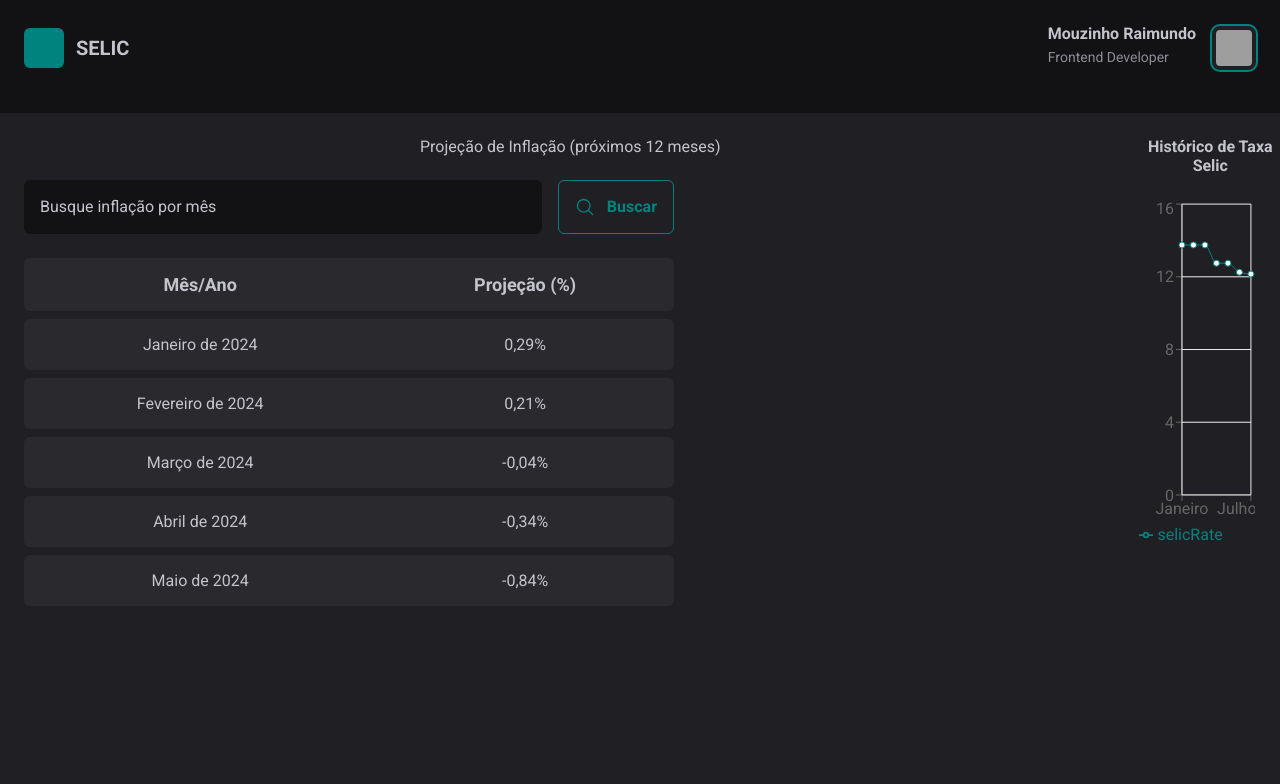
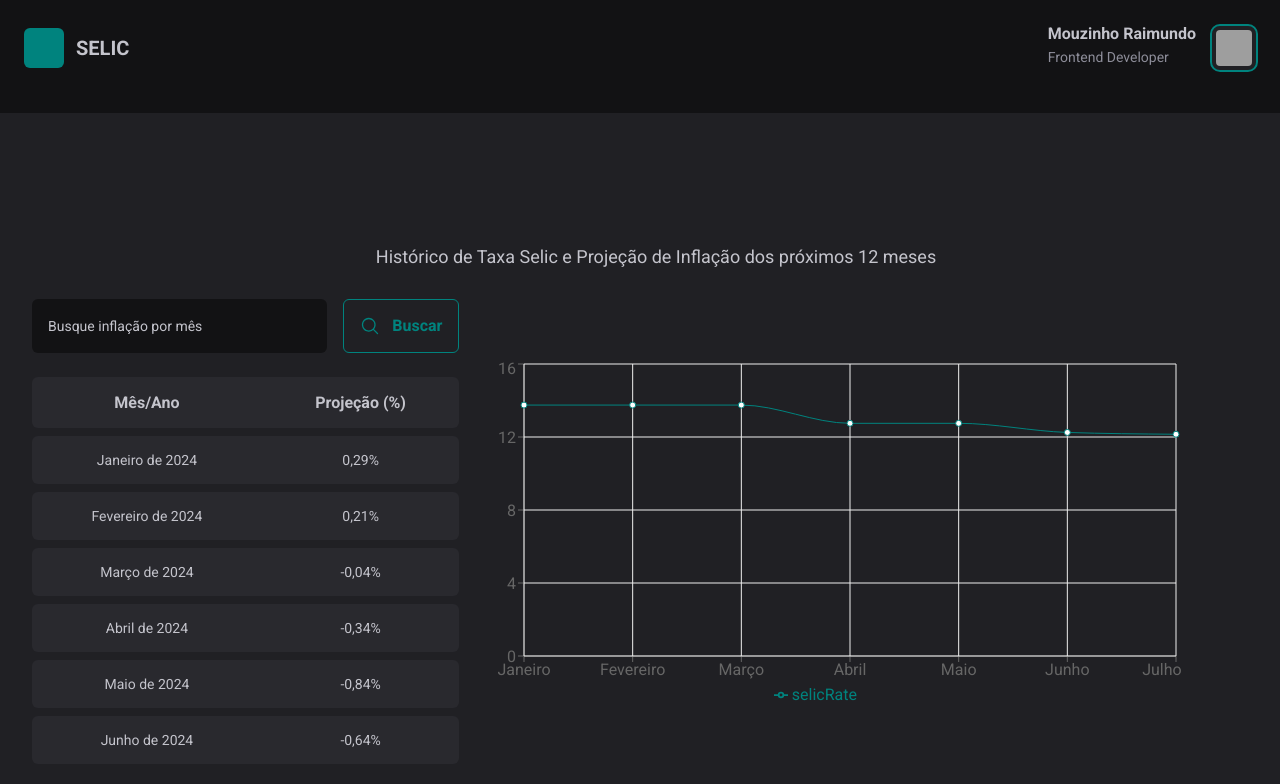
Before and after one commit to Mraimundo/teste-santander, a React (Vite) app: page / in a window 1280 px wide. Shown: the top 784 px of the page. Built offline with nearby package versions, Linux system fonts and the light colour scheme; grey boxes are pictures that could not be loaded.

Commit message:
chore: ui fix

```diff
--- a/src/components/Header/Header.module.css
+++ b/src/components/Header/Header.module.css
@@ -11,7 +11,6 @@
 
 .headerContent {
   width: 100%;
-  /* max-width: 1120px; */
   margin: 0 auto;
   padding: 0 1.5rem;
 
--- a/src/components/InflationTable/InflationTable.module.css
+++ b/src/components/InflationTable/InflationTable.module.css
@@ -24,6 +24,7 @@
 
 .formContainer input::placeholder {
   color: var(--gray-500);
+  font-size: 0.875rem;
 }
 
 .formContainer button {
@@ -80,15 +81,14 @@
 }
 
 .tableContainer thead th {
-  font-size: 1.125rem;
+  font-size: 1rem;
   @media (max-width: 328px) {
     font-size: 0.875rem;
-    line-height: 1.25rem;
   }
 }
 
 .tableContainer tbody th {
-  font-size: 1rem;
+  font-size: 0.875rem;
   font-weight: 500;
 }
 
--- a/src/components/SelicChart/SelicChart.module.css
+++ b/src/components/SelicChart/SelicChart.module.css
@@ -3,20 +3,9 @@
   justify-content: center;
   flex-direction: column;
   width: 100%;
+  margin-bottom: 1.2rem;
   @media (min-width: 1284px) {
     width: 650px;
     align-items: center;
-    margin: 0 auto;
   }
 }
-
-.selicChartContainer h2 {
-  text-align: center;
-  padding: 1.5rem 0 1.5rem 1.5rem;
-  font-size: 1rem;
-  @media (min-width: 1284px) {
-    /* padding: 2.5rem 0 2.5rem 2.5rem; */
-    font-weight: 500;
-    font-size: 1.25rem;
-  }
-}
--- a/src/components/SelicChart/SelicChart.tsx
+++ b/src/components/SelicChart/SelicChart.tsx
@@ -36,10 +36,8 @@ export function SelicChartContainer() {
 
 function SelicChart({ selicharts }: SelicChartProps) {
   return (
-    <section>
-      <div className={styles.selicChartContainer}>
-        <h2>Histórico de Taxa Selic</h2>
-        <ResponsiveContainer width="85%" height={350} minWidth="0">
+    <section className={styles.selicChartContainer}>
+      <ResponsiveContainer width="88%" height={350} minWidth="0">
         <LineChart width={500} height={300} data={selicharts}>
           <XAxis dataKey="month" />
           <YAxis />
@@ -49,7 +47,6 @@ function SelicChart({ selicharts }: SelicChartProps) {
           <Legend />
         </LineChart>
       </ResponsiveContainer>
-      </div>
     </section>
   );
 }
--- a/src/pages/TaxaSelic/index.tsx
+++ b/src/pages/TaxaSelic/index.tsx
@@ -9,11 +9,13 @@ export function TaxaSelic() {
     <>
       <Header />
       <div className={styles.wrapper}>
-        <section className={styles.selicContainer}>
-          <h2>Projeção de Inflação (próximos 12 meses)</h2>
+        <h2>
+          Histórico de Taxa Selic e Projeção de Inflação dos próximos 12 meses
+        </h2>
+        <div className={styles.wrapperContent}>
           <InflationTableContainer />
-        </section>
-        <SelicChartContainer />
+          <SelicChartContainer />
+        </div>
       </div>
 
       <ButtonBackToTop />
--- a/src/pages/TaxaSelic/selic.module.css
+++ b/src/pages/TaxaSelic/selic.module.css
@@ -1,21 +1,34 @@
-.selicContainer {
+.wrapper {
   width: 100%;
-  padding: 1.5rem 0 0 0;
+  max-width: 1280px;
+  height: 100vh;
+  margin: 0 auto;
+  display: flex;
+  justify-content: center;
+  flex-direction: column;
+  padding: 2rem 0 1.5rem 2rem;
+
+  @media (max-width: 328px) {
+    height: 100%;
+    padding: 1rem;
+  }
 }
 
-.wrapper {
-  display: flex;
-  align: center;
-  padding: 0 0 0 1.5rem;
+.wrapper h2 {
+  font-weight: 500;
+  font-size: 1.125rem; /* 18px */
+  text-align: center;
+  margin-bottom: 2rem;
+
+  @media (max-width: 328px) {
+    font-size: 1rem;
+    margin-top: 1.5rem;
+  }
 }
 
-.selicContainer h2 {
-  font-weight: 500;
-  font-size: 1rem;
-  text-align: center;
-  margin-bottom: 1.5rem;
-
-  @media (min-width: 1284px) {
-    font-size: 1.25rem;
+.wrapperContent {
+  display: flex;
+  @media (max-width: 328px) {
+    flex-direction: column-reverse;
   }
 }
--- a/src/services/data/inflationsData.json
+++ b/src/services/data/inflationsData.json
@@ -24,6 +24,11 @@
       "id": 5,
       "month": "Maio de 2024",
       "projection": "-0,84"
+    },
+    {
+      "id": 6,
+      "month": "Junho de 2024",
+      "projection": "-0,64"
     }
   ]
 }
```
Also changed, not shown: src/styles/global.css (+0 -7 lines). Lines whose indentation alone changed are shown as unchanged.
